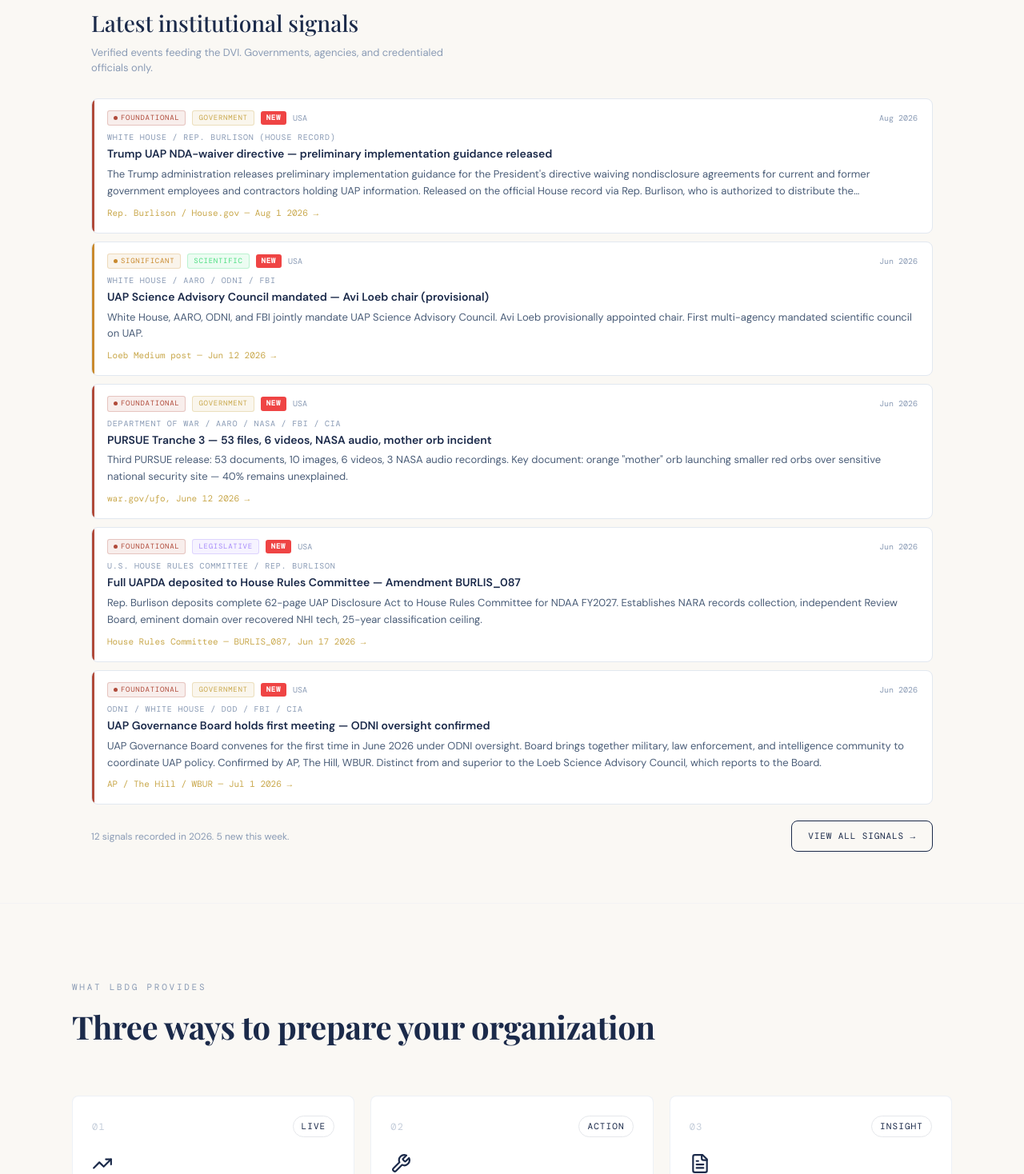
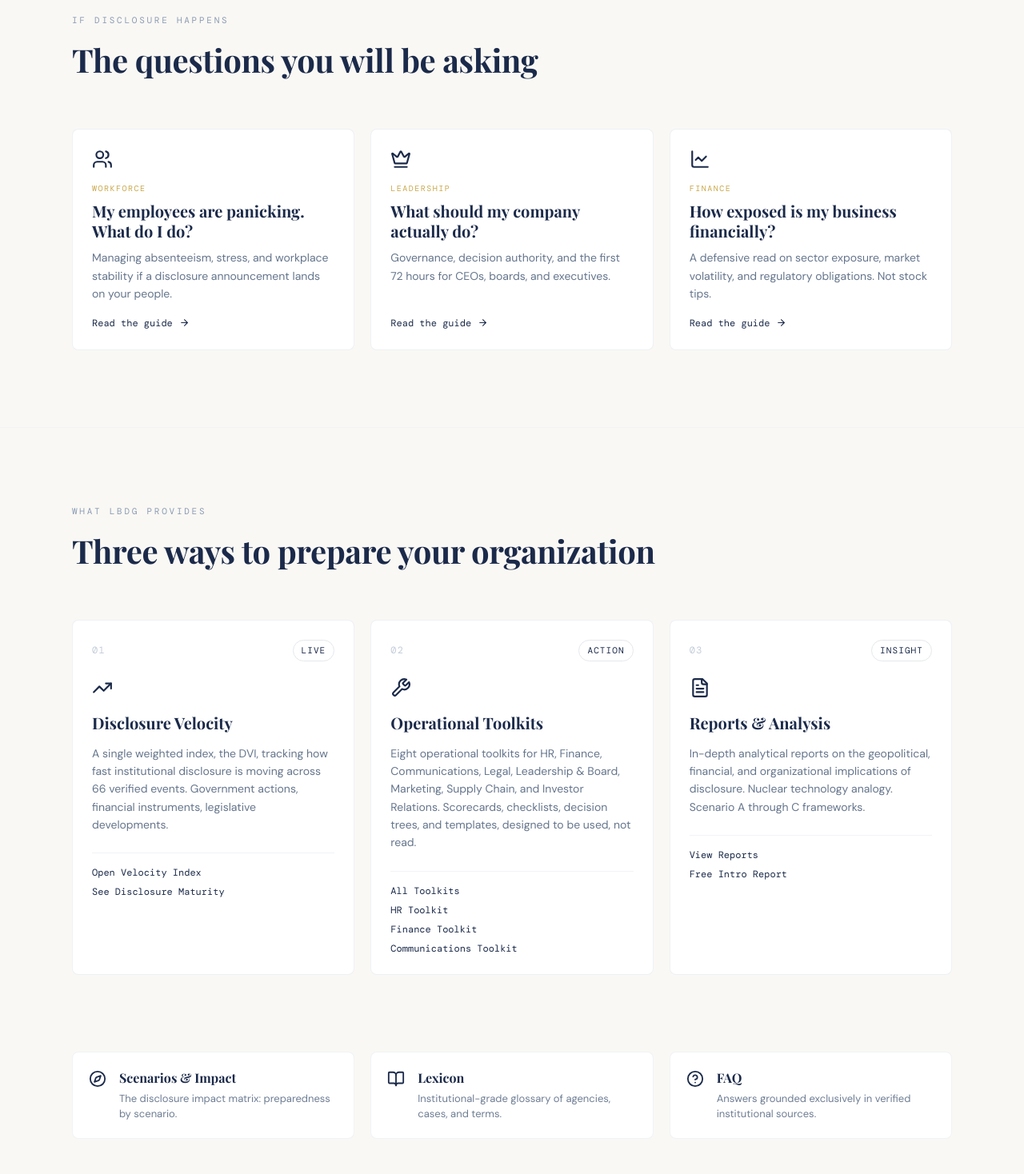
Before and after one commit to lbdgGit/DisclosureHub, a Next.js app in the folder disclosure-hub-starter/: page / in a window 1280 px wide. Shown: the part 802-2270 px from the top of the page at 80% size. Built offline with nearby package versions, Linux system fonts and the light colour scheme; a web font is replaced by a local one.

Commit message:
Update page.tsx

```diff
--- a/disclosure-hub-starter/app/page.tsx
+++ b/disclosure-hub-starter/app/page.tsx
@@ -1,19 +1,43 @@
 import Link from 'next/link';
-import { ArrowRight, Wrench, FileText, TrendingUp } from 'lucide-react';
+import { ArrowRight, Wrench, FileText, TrendingUp, Users, Crown, LineChart, BookOpen, HelpCircle, Compass } from 'lucide-react';
 import type { Metadata } from 'next';
-import { InstitutionalSignals } from '@/components/InstitutionalSignals';
 import { PageHeader } from '@/components/PageHeader';
 
 export const metadata: Metadata = {
-  title: 'LBDG — Leadership Bureau for Disclosure Guidance',
+  title: 'LBDG - Leadership Bureau for Disclosure Guidance',
   description: 'Institutional preparedness for a disclosure event. Measured, sourced, and built for the people who carry the risk.',
 };
 
 const STATS = [
   { value: '2,000+', label: 'UAP cases tracked by AARO (confirmed by Sec. Hegseth, 2026)' },
-  { value: '34',     label: 'Senior officials on record — The Age of Disclosure (Amazon Prime)' },
+  { value: '34',     label: 'Senior officials on record in The Age of Disclosure (Amazon Prime)' },
   { value: '66',     label: 'Verified institutional events in the DVI dataset (40 since 2017)' },
-  { value: '$22M',   label: 'Pentagon secret UAP program AATIP 2007–2012 (NYT, 2017)' },
+  { value: '$22M',   label: 'Pentagon secret UAP program AATIP 2007-2012 (NYT, 2017)' },
+];
+
+// Panic-question cards -> the three SEO pages
+const QUESTIONS = [
+  {
+    icon: Users,
+    eyebrow: 'Workforce',
+    question: 'My employees are panicking. What do I do?',
+    blurb: 'Managing absenteeism, stress, and workplace stability if a disclosure announcement lands on your people.',
+    href: '/workforce-disclosure',
+  },
+  {
+    icon: Crown,
+    eyebrow: 'Leadership',
+    question: 'What should my company actually do?',
+    blurb: 'Governance, decision authority, and the first 72 hours for CEOs, boards, and executives.',
+    href: '/leadership-disclosure',
+  },
+  {
+    icon: LineChart,
+    eyebrow: 'Finance',
+    question: 'How exposed is my business financially?',
+    blurb: 'A defensive read on sector exposure, market volatility, and regulatory obligations. Not stock tips.',
+    href: '/finance-disclosure',
+  },
 ];
 
 const PILLARS = [
@@ -22,7 +46,7 @@ const PILLARS = [
     number: '01',
     title: 'Disclosure Velocity',
     badge: 'Live',
-    description: 'A single weighted index — the DVI — tracking how fast institutional disclosure is moving across 66 verified events. Government actions, financial instruments, legislative developments.',
+    description: 'A single weighted index, the DVI, tracking how fast institutional disclosure is moving across 66 verified events. Government actions, financial instruments, legislative developments.',
     links: [
       { href: '/signals',  label: 'Open Velocity Index' },
       { href: '/maturity', label: 'See Disclosure Maturity' },
@@ -35,7 +59,7 @@ const PILLARS = [
     number: '02',
     title: 'Operational Toolkits',
     badge: 'Action',
-    description: 'Eight operational toolkits for HR, Finance, Communications, Legal, Leadership & Board, Marketing, Supply Chain, and Investor Relations. Scorecards, checklists, decision trees, and templates — designed to be used, not read.',
+    description: 'Eight operational toolkits for HR, Finance, Communications, Legal, Leadership & Board, Marketing, Supply Chain, and Investor Relations. Scorecards, checklists, decision trees, and templates, designed to be used, not read.',
     links: [
       { href: '/toolkits',         label: 'All Toolkits'           },
       { href: '/toolkits#hr',      label: 'HR Toolkit'             },
@@ -60,6 +84,13 @@ const PILLARS = [
   },
 ];
 
+// Secondary resources
+const RESOURCES = [
+  { icon: Compass,    title: 'Scenarios & Impact', blurb: 'The disclosure impact matrix: preparedness by scenario.', href: '/framework' },
+  { icon: BookOpen,   title: 'Lexicon',            blurb: 'Institutional-grade glossary of agencies, cases, and terms.', href: '/lexique' },
+  { icon: HelpCircle, title: 'FAQ',                blurb: 'Answers grounded exclusively in verified institutional sources.', href: '/faq' },
+];
+
 const LS_STARTER_URL = 'https://lbdg.lemonsqueezy.com/checkout/buy/b8c638cd-b612-4acc-95ad-e6b7e9699634?embed=1';
 
 const SERIF = 'Playfair Display, serif';
@@ -81,19 +112,11 @@ export default function HomePage() {
       <section style={{ background: CREAM, padding: '0 24px 40px' }}>
         <div style={{ maxWidth: 1100, margin: '0 auto' }}>
           <div className="flex flex-col sm:flex-row gap-3">
-            <Link
-              href="/toolkits"
-              className="group inline-flex items-center justify-center gap-2 px-6 py-3.5 rounded transition-all"
-              style={{ background: NAVY, color: GOLD, fontFamily: MONO, fontWeight: 500, fontSize: 13, letterSpacing: '0.04em' }}
-            >
+            <Link href="/toolkits" className="group inline-flex items-center justify-center gap-2 px-6 py-3.5 rounded transition-all" style={{ background: NAVY, color: GOLD, fontFamily: MONO, fontWeight: 500, fontSize: 13, letterSpacing: '0.04em' }}>
               Get the Toolkits
               <ArrowRight size={15} className="group-hover:translate-x-1 transition-transform" />
             </Link>
-            <Link
-              href="/signals"
-              className="inline-flex items-center justify-center gap-2 px-6 py-3.5 rounded transition-all"
-              style={{ border: `1px solid ${NAVY}`, color: NAVY, fontFamily: MONO, fontWeight: 500, fontSize: 13 }}
-            >
+            <Link href="/signals" className="inline-flex items-center justify-center gap-2 px-6 py-3.5 rounded transition-all" style={{ border: `1px solid ${NAVY}`, color: NAVY, fontFamily: MONO, fontWeight: 500, fontSize: 13 }}>
               Disclosure Velocity →
             </Link>
           </div>
@@ -118,8 +141,42 @@ export default function HomePage() {
         </div>
       </section>
 
-      {/* ── INSTITUTIONAL SIGNALS teaser ── */}
-      <InstitutionalSignals hideDVIBadge />
+      {/* ── PANIC QUESTIONS (SEO cards) ── */}
+      <section className="py-16 sm:py-24 px-4 sm:px-6" style={{ background: CREAM }}>
+        <div style={{ maxWidth: 1100, margin: '0 auto' }}>
+          <div className="mb-10 sm:mb-14">
+            <span style={{ fontFamily: MONO, fontSize: 11, letterSpacing: '0.25em', textTransform: 'uppercase', color: '#8A9BB5', display: 'block', marginBottom: 12 }}>
+              If disclosure happens
+            </span>
+            <h2 style={{ fontFamily: SERIF, fontWeight: 700, color: NAVY, fontSize: 'clamp(26px, 3.5vw, 40px)', letterSpacing: '-0.01em' }}>
+              The questions you will be asking
+            </h2>
+          </div>
+          <div className="grid grid-cols-1 md:grid-cols-3 gap-5">
+            {QUESTIONS.map((q) => {
+              const Icon = q.icon;
+              return (
+                <Link key={q.href} href={q.href} className="group flex flex-col p-6 rounded-lg border border-border/60 bg-white hover:border-signal/50 hover:shadow-lg transition-all duration-300" style={{ textDecoration: 'none' }}>
+                  <Icon size={26} style={{ color: NAVY, marginBottom: 16 }} />
+                  <span style={{ fontFamily: MONO, fontSize: 10, letterSpacing: '0.15em', textTransform: 'uppercase', color: GOLD, marginBottom: 8 }}>
+                    {q.eyebrow}
+                  </span>
+                  <h3 style={{ fontFamily: SERIF, fontWeight: 700, color: NAVY, fontSize: 20, lineHeight: 1.25, marginBottom: 10 }}>
+                    {q.question}
+                  </h3>
+                  <p style={{ fontFamily: SANS, fontSize: 14, lineHeight: 1.6, color: 'rgba(74,93,120,0.85)', marginBottom: 16, flex: 1 }}>
+                    {q.blurb}
+                  </p>
+                  <span className="inline-flex items-center gap-2" style={{ fontFamily: MONO, fontSize: 12, color: NAVY }}>
+                    Read the guide
+                    <ArrowRight size={13} className="group-hover:translate-x-1 transition-transform" />
+                  </span>
+                </Link>
+              );
+            })}
+          </div>
+        </div>
+      </section>
 
       {/* ── 3 PILLARS ── */}
       <section className="py-16 sm:py-24 px-4 sm:px-6 border-t border-border/30" style={{ background: CREAM }}>
@@ -132,7 +189,6 @@ export default function HomePage() {
               Three ways to prepare your organization
             </h2>
           </div>
-
           <div className="grid grid-cols-1 sm:grid-cols-2 lg:grid-cols-3 gap-5">
             {PILLARS.map((pillar) => {
               const Icon = pillar.icon;
@@ -145,10 +201,7 @@ export default function HomePage() {
                 signal: 'text-signal', classified: 'text-classified', cold: 'text-cold',
               };
               return (
-                <div
-                  key={pillar.number}
-                  className={`group p-6 rounded-lg border border-border/60 bg-white ${pillar.hoverBorder} hover:shadow-lg transition-all duration-300`}
-                >
+                <div key={pillar.number} className={`group p-6 rounded-lg border border-border/60 bg-white ${pillar.hoverBorder} hover:shadow-lg transition-all duration-300`}>
                   <div className="flex items-center justify-between mb-5">
                     <span style={{ fontFamily: MONO, fontSize: 12, color: 'rgba(138,155,181,0.5)', letterSpacing: '0.1em' }}>
                       {pillar.number}
@@ -167,11 +220,7 @@ export default function HomePage() {
                   <ul className="space-y-2 border-t border-border/50 pt-4">
                     {pillar.links.map((link) => (
                       <li key={link.href}>
-                        <Link
-                          href={link.href}
-                          className="flex items-center justify-between text-xs text-muted hover:text-bright group/link transition-colors"
-                          style={{ fontFamily: MONO }}
-                        >
+                        <Link href={link.href} className="flex items-center justify-between text-xs text-muted hover:text-bright group/link transition-colors" style={{ fontFamily: MONO }}>
                           <span>{link.label}</span>
                           <ArrowRight size={12} className="opacity-0 group-hover/link:opacity-100 group-hover/link:translate-x-1 transition-all" />
                         </Link>
@@ -185,11 +234,35 @@ export default function HomePage() {
         </div>
       </section>
 
+      {/* ── RESOURCES ── */}
+      <section className="pb-16 sm:pb-24 px-4 sm:px-6" style={{ background: CREAM }}>
+        <div style={{ maxWidth: 1100, margin: '0 auto' }}>
+          <div className="grid grid-cols-1 md:grid-cols-3 gap-5">
+            {RESOURCES.map((r) => {
+              const Icon = r.icon;
+              return (
+                <Link key={r.href} href={r.href} className="group flex items-start gap-4 p-5 rounded-lg border border-border/50 bg-white hover:border-border hover:shadow-md transition-all" style={{ textDecoration: 'none' }}>
+                  <Icon size={22} style={{ color: NAVY, flexShrink: 0, marginTop: 2 }} />
+                  <div>
+                    <h4 style={{ fontFamily: SERIF, fontWeight: 700, color: NAVY, fontSize: 16, marginBottom: 4 }}>
+                      {r.title}
+                    </h4>
+                    <p style={{ fontFamily: SANS, fontSize: 13, lineHeight: 1.5, color: 'rgba(74,93,120,0.8)' }}>
+                      {r.blurb}
+                    </p>
+                  </div>
+                </Link>
+              );
+            })}
+          </div>
+        </div>
+      </section>
+
       {/* ── STARTER PACK CTA ── */}
       <section className="py-16 sm:py-20 px-4 sm:px-6" style={{ backgroundColor: NAVY }}>
         <div className="max-w-3xl mx-auto text-center">
           <span style={{ fontFamily: MONO, fontSize: 11, letterSpacing: '0.25em', textTransform: 'uppercase', color: 'rgba(201,168,76,0.6)', display: 'block', marginBottom: 16 }}>
-            Free — Start here
+            Free · Start here
           </span>
           <h2 style={{ fontFamily: SERIF, fontWeight: 700, color: CREAM, fontSize: 'clamp(26px, 3.5vw, 40px)', marginBottom: 16 }}>
             Download the Executive Starter Pack
```
